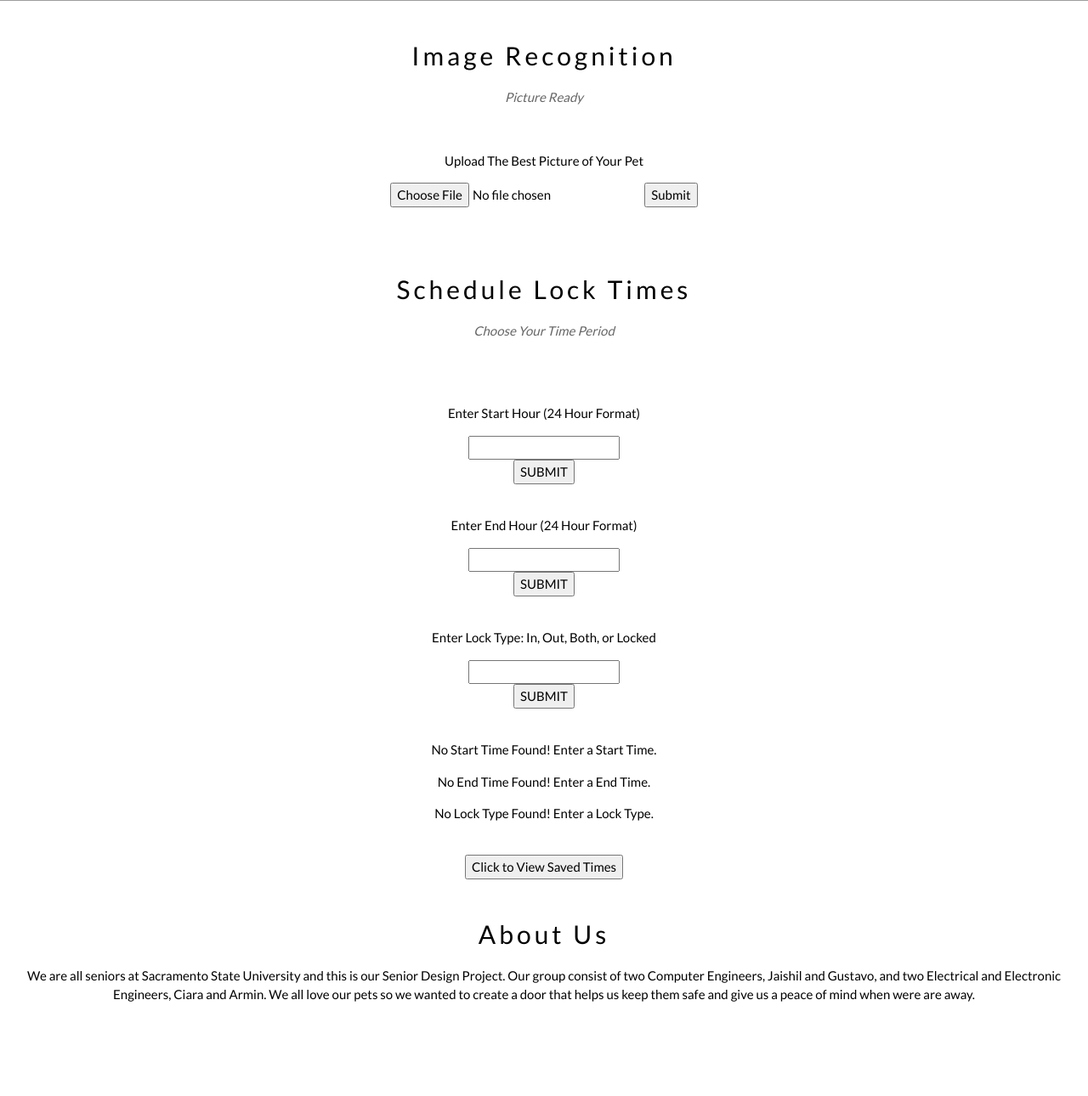
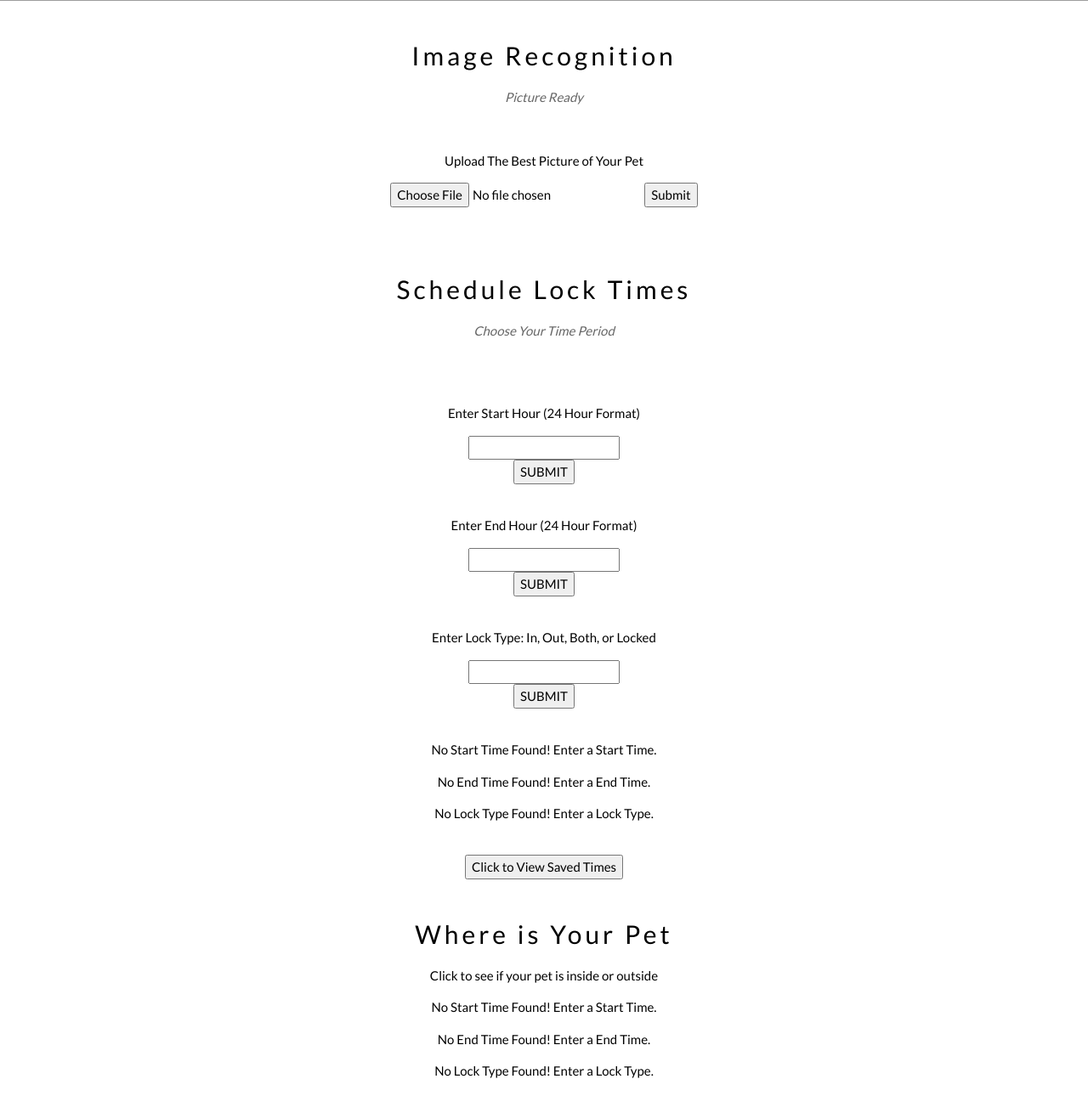
Before and after one commit to jaishilp/IndoorOutdoor, a Flask app: page /data in a window 1280 px wide. Shown: the part 1016-2306 px from the top of the page at 85% size. Run offline with Flask 2, Linux system fonts and the light colour scheme.

Commit message:
Update index.HTML

```diff
--- a/templates/index.HTML
+++ b/templates/index.HTML
@@ -133,6 +133,20 @@ img {
   <br>
   <input type="submit" value="Click to View Saved Times" id="data">
 </form>
+<!--Display dog placement-->
+<div class="w3-center w3-padding-32">
+      <h2 class="w3-wide w3-center">Where is Your Pet</h2>
+         <p class="w3-opacity w3-center"><i></i></p>Click to see if your pet is inside or outside<br>
+         <p class="w3-white w3-text-black w3-left-align">
+      </p>
+  <form action="data" method="post">
+     {% for message in get_flashed_messages(category_filter=["message"])%}
+        <p>{{message}}</p>
+    {% endfor %}
+  <br>
+  <input type="submit" value="Placement" id="data">
+</form>
+    </div>
 <!-- About Us Grid -->
 <div class="w3-center w3-padding-32">
       <h2 class="w3-wide w3-center">About Us</h2>
```
